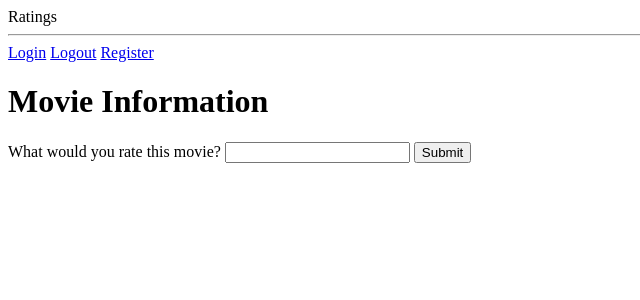
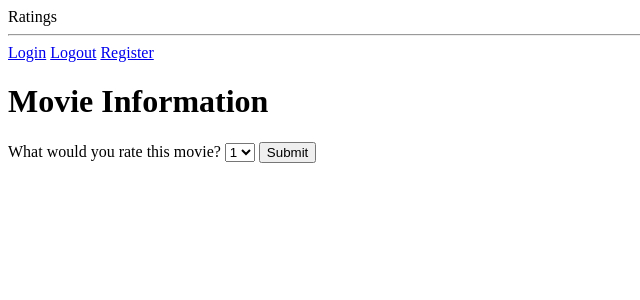
Before and after one commit to sodewumi/movie-ratings, a Flask app: template templates/movie_info.html in a window 1280 px wide. Shown: the top 300 px of the page, without its empty margins (0-640 px from the left). Run offline with Flask 2, Linux system fonts and the light colour scheme; the template is opened without the code that fills it, so the values that code supplies are empty.

Commit message:
Changed the text box in the movie rating form to a drop down menu. Bounds are from 1-5

```diff
--- a/templates/movie_info.html
+++ b/templates/movie_info.html
@@ -7,10 +7,18 @@ it loops over a user, which is slower to render -->
 
 <h3>{{ movie_title }}</h3>
 
+
 <form action="/movie/{{ movie_id }}" method="POST">
     <label>What would you rate this movie?
-        <input type="number" name="score">
+        <select name="score">
+            <option value="1">1</option>
+            <option value="2">2</option>
+            <option value="3">3</option>
+            <option value="4">4</option>
+            <option value="5">5</option>
+        </select>
     </label>
+
 
     <input type="submit">
 </form>
```
Also changed, not shown: 1 other file.
